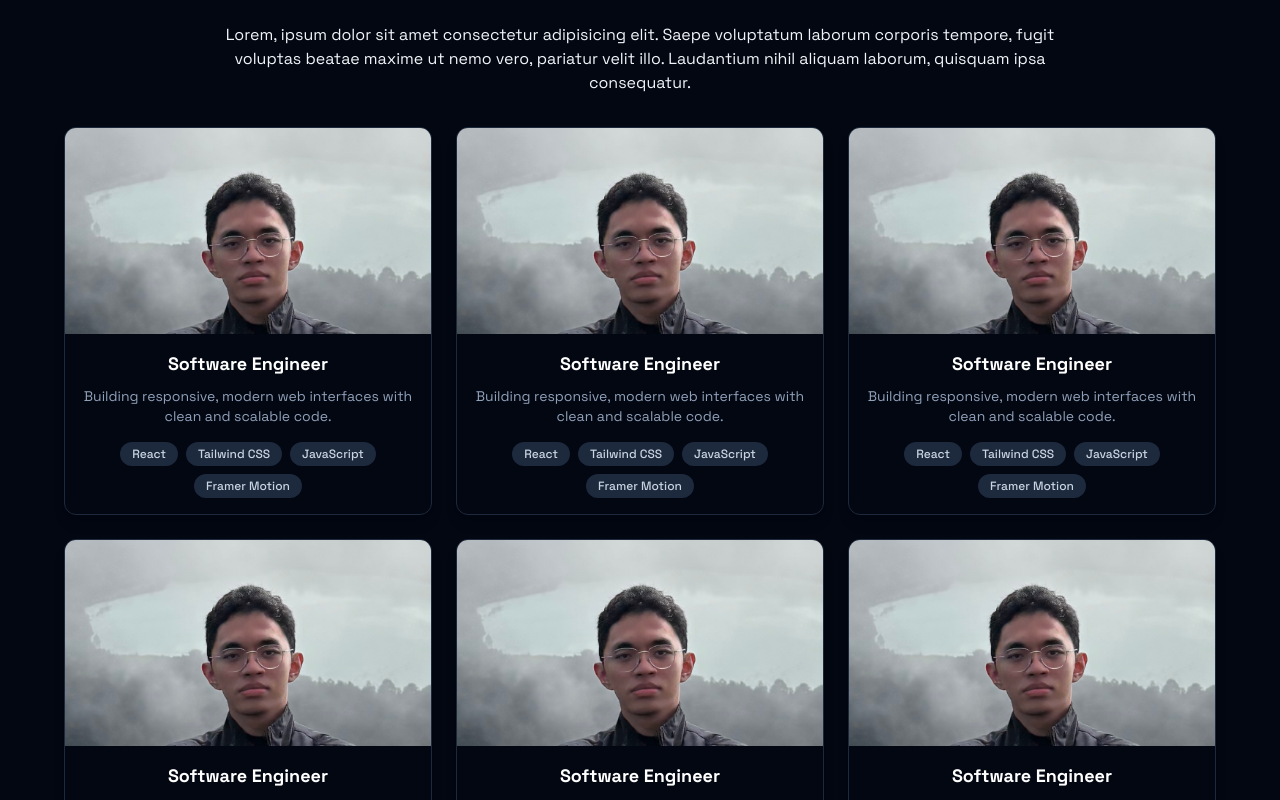
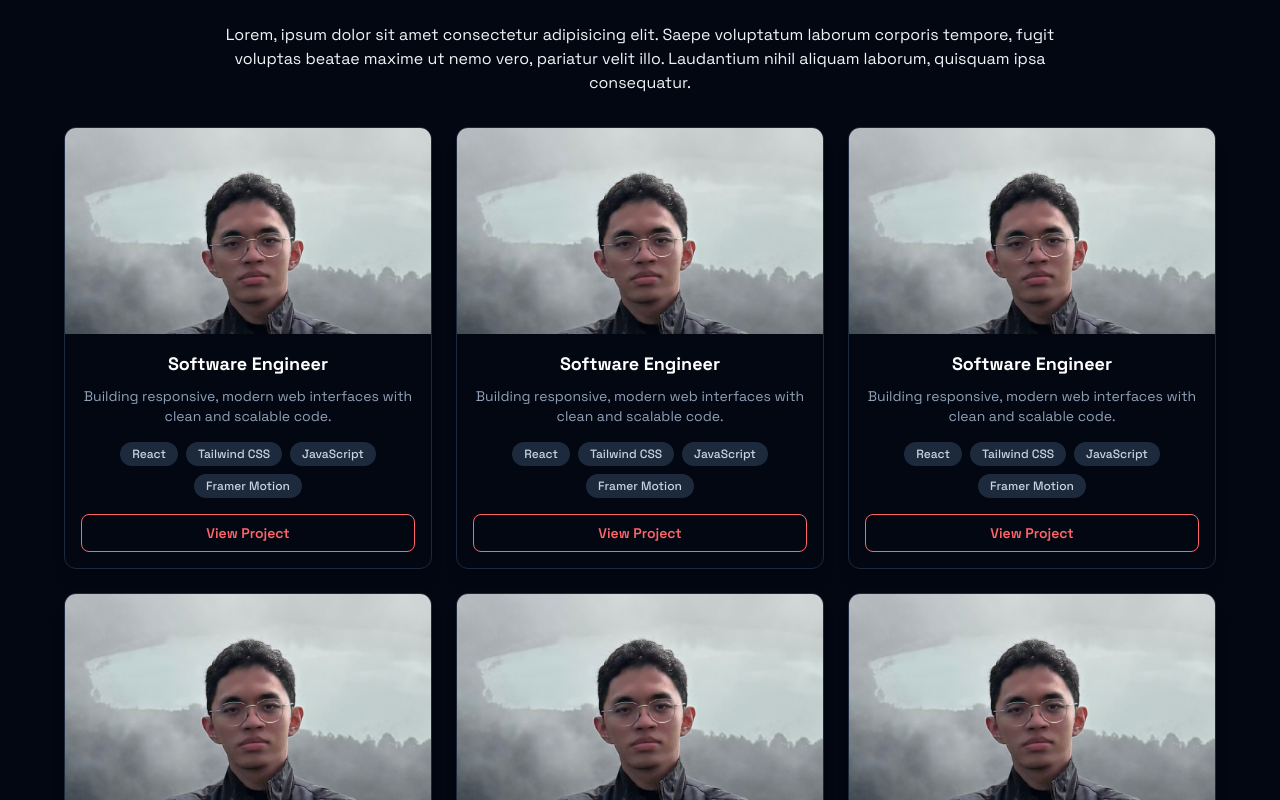
Before and after one commit to mhps-null/personal-website, a React (Vite) app: page / in a window 1280 px wide. Shown: the part 1280-2080 px from the top of the page. Built offline with nearby package versions, Linux system fonts and the light colour scheme.

Commit message:
fix: Card Projects

```diff
--- a/src/components/CardProjects.jsx
+++ b/src/components/CardProjects.jsx
@@ -1,9 +1,11 @@
-const CardProjects = ({ image, title, description, tag }) => {
+const CardProjects = ({ image, title, description, tags = [] }) => {
     return (
-        <div className="rounded-xl border border-slate-200 dark:border-slate-800
-                     overflow-hidden text-center shadow-lg">
-
-            <div className="w-full overflow-hidden relative aspect-video mx-auto text-blue-600 dark:text-red-400">
+        <div
+            className="rounded-xl border border-slate-200 dark:border-slate-800
+                 overflow-hidden text-center shadow-lg
+                 transition-transform duration-300 hover:-translate-y-1"
+        >
+            <div className="relative aspect-video w-full overflow-hidden">
                 {image}
             </div>
 
@@ -16,20 +18,36 @@ const CardProjects = ({ image, title, description, tag }) => {
                     {description}
                 </p>
 
+                {tags.length > 0 && (
                     <div className="mt-4 flex flex-wrap justify-center gap-2">
-                    {tag.map((skill) => (
+                        {tags.map((tag) => (
                             <span
-                            key={skill}
+                                key={tag}
                                 className="px-3 py-1 text-xs font-medium rounded-full
                            bg-slate-100 text-slate-700
                            dark:bg-slate-800 dark:text-slate-300"
                             >
-                            {skill}
+                                {tag}
                             </span>
                         ))}
                     </div>
+                )}
+
+                <a
+                    href="#"
+                    target="_blank"
+                    rel="noopener noreferrer"
+                    className="mt-4 inline-flex w-full items-center justify-center
+             rounded-lg border border-blue-600
+             px-4 py-2 text-sm font-semibold
+             text-blue-600 transition
+             hover:bg-blue-600 hover:text-white
+             dark:border-red-400 dark:text-red-400
+             dark:hover:bg-red-400 dark:hover:text-black"
+                >
+                    View Project
+                </a>
             </div>
-
         </div>
     )
 }
--- a/src/pages/ProjectsSection.jsx
+++ b/src/pages/ProjectsSection.jsx
@@ -16,7 +16,7 @@ const ProjectsSection = () => {
                     }
                     title="Software Engineer"
                     description="Building responsive, modern web interfaces with clean and scalable code."
-                    tag={["React", "Tailwind CSS", "JavaScript", "Framer Motion"]}
+                    tags={["React", "Tailwind CSS", "JavaScript", "Framer Motion"]}
                 />
                 <CardProjects
                     image={
@@ -24,7 +24,7 @@ const ProjectsSection = () => {
                     }
                     title="Software Engineer"
                     description="Building responsive, modern web interfaces with clean and scalable code."
-                    tag={["React", "Tailwind CSS", "JavaScript", "Framer Motion"]}
+                    tags={["React", "Tailwind CSS", "JavaScript", "Framer Motion"]}
                 />
                 <CardProjects
                     image={
@@ -32,7 +32,7 @@ const ProjectsSection = () => {
                     }
                     title="Software Engineer"
                     description="Building responsive, modern web interfaces with clean and scalable code."
-                    tag={["React", "Tailwind CSS", "JavaScript", "Framer Motion"]}
+                    tags={["React", "Tailwind CSS", "JavaScript", "Framer Motion"]}
                 />
                 <CardProjects
                     image={
@@ -40,7 +40,7 @@ const ProjectsSection = () => {
                     }
                     title="Software Engineer"
                     description="Building responsive, modern web interfaces with clean and scalable code."
-                    tag={["React", "Tailwind CSS", "JavaScript", "Framer Motion"]}
+                    tags={["React", "Tailwind CSS", "JavaScript", "Framer Motion"]}
                 />
                 <CardProjects
                     image={
@@ -48,7 +48,7 @@ const ProjectsSection = () => {
                     }
                     title="Software Engineer"
                     description="Building responsive, modern web interfaces with clean and scalable code."
-                    tag={["React", "Tailwind CSS", "JavaScript", "Framer Motion"]}
+                    tags={["React", "Tailwind CSS", "JavaScript", "Framer Motion"]}
                 />
                 <CardProjects
                     image={
@@ -56,7 +56,7 @@ const ProjectsSection = () => {
                     }
                     title="Software Engineer"
                     description="Building responsive, modern web interfaces with clean and scalable code."
-                    tag={["React", "Tailwind CSS", "JavaScript", "Framer Motion"]}
+                    tags={["React", "Tailwind CSS", "JavaScript", "Framer Motion"]}
                 />
             </div>
         </div>
```
Lines whose indentation alone changed are shown as unchanged.
